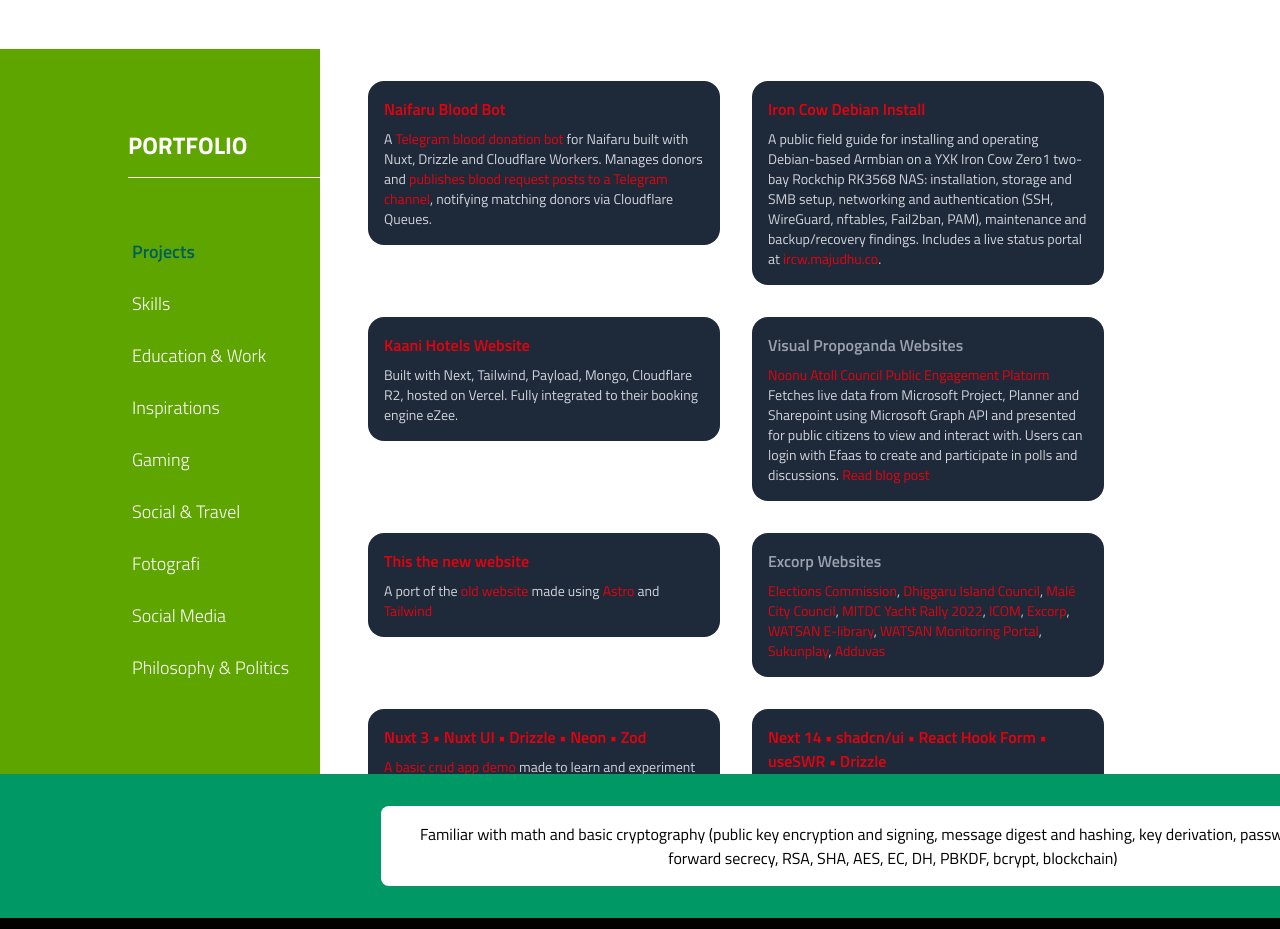
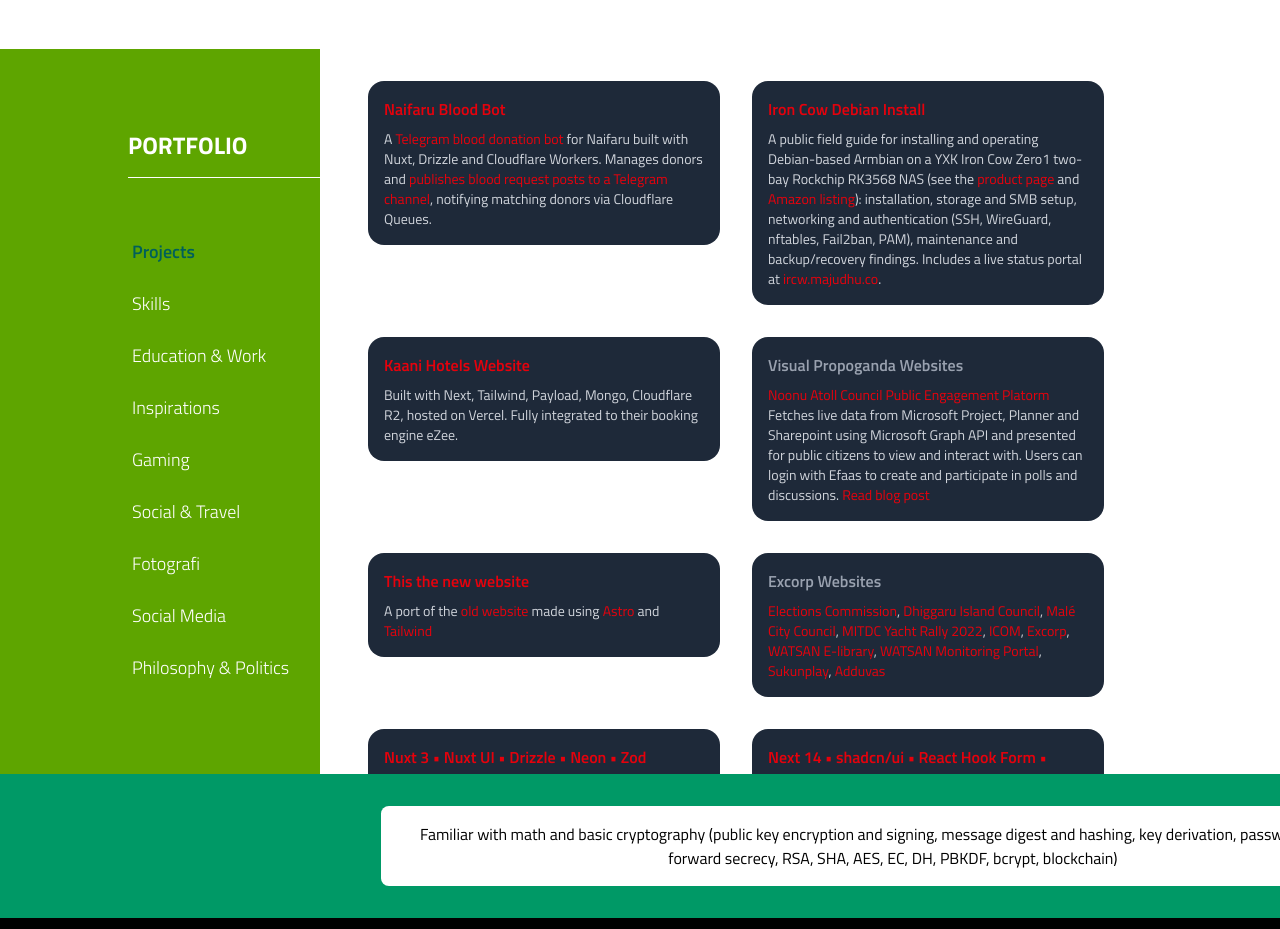
Before and after one commit to majudhu/majudhu.co-astro, an Astro site: page / in a window 1280 px wide. Shown: the part 940-1869 px from the top of the page. Built offline with nearby package versions, Linux system fonts and the light colour scheme; Astro itself is replaced by a stand-in of ours.

Commit message:
feat(projects): link iron cow product and amazon pages

```diff
--- a/src/components/portfolio/projects.astro
+++ b/src/components/portfolio/projects.astro
@@ -16,9 +16,10 @@ import Section from './section.astro';
   <ItemDarkHalf title='Iron Cow Debian Install' href='https://github.com/majudhu/yxk-iron-cow-zero-1'>
     <p>
       A public field guide for installing and operating Debian-based Armbian on a YXK Iron Cow Zero1 two-bay Rockchip
-      RK3568 NAS: installation, storage and SMB setup, networking and authentication (SSH, WireGuard, nftables,
-      Fail2ban, PAM), maintenance and backup/recovery findings. Includes a live status portal at{' '}
-      <a href='https://ircw.majudhu.co'>ircw.majudhu.co</a>.
+      RK3568 NAS (see the <a href='https://www.iron-cow-ainas.com/zero1.html'>product page</a> and{' '}
+      <a href='https://a.co/d/06cYVdrX'>Amazon listing</a>): installation, storage and SMB setup, networking and
+      authentication (SSH, WireGuard, nftables, Fail2ban, PAM), maintenance and backup/recovery findings. Includes a
+      live status portal at <a href='https://ircw.majudhu.co'>ircw.majudhu.co</a>.
     </p>
   </ItemDarkHalf>
 
```
